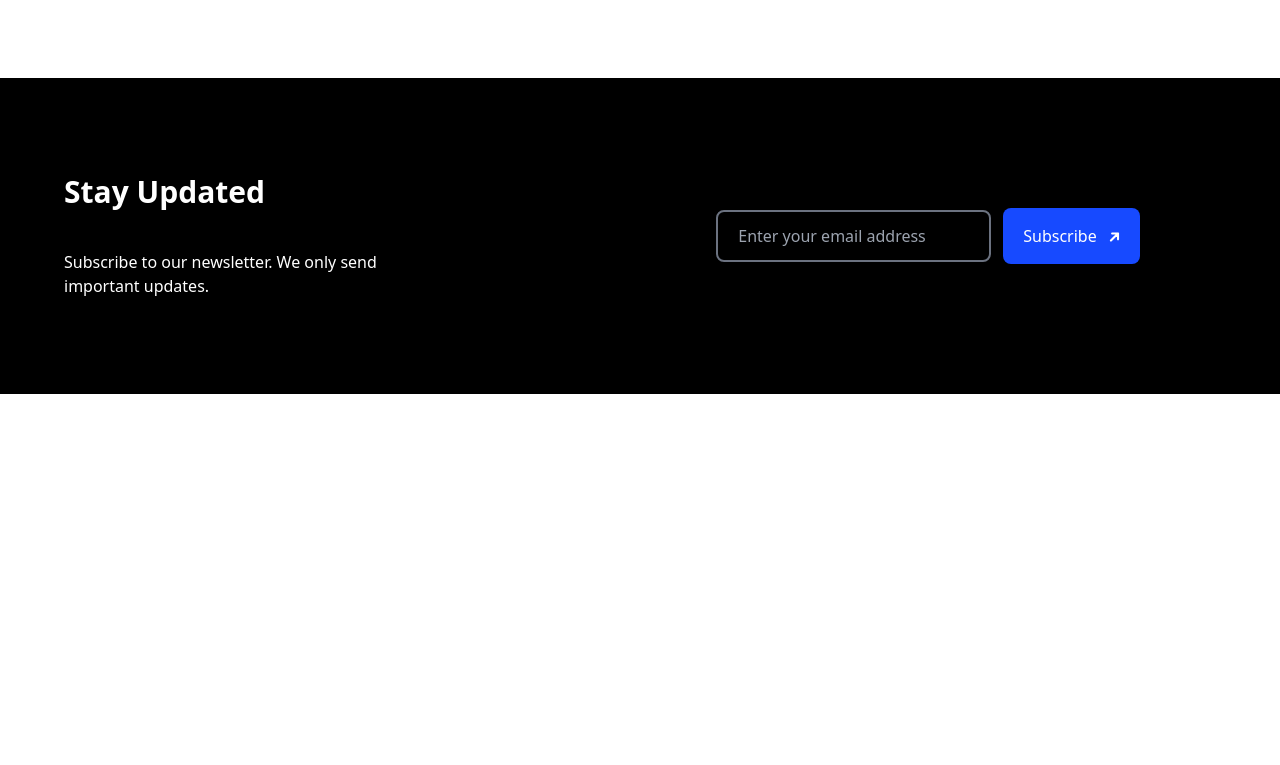
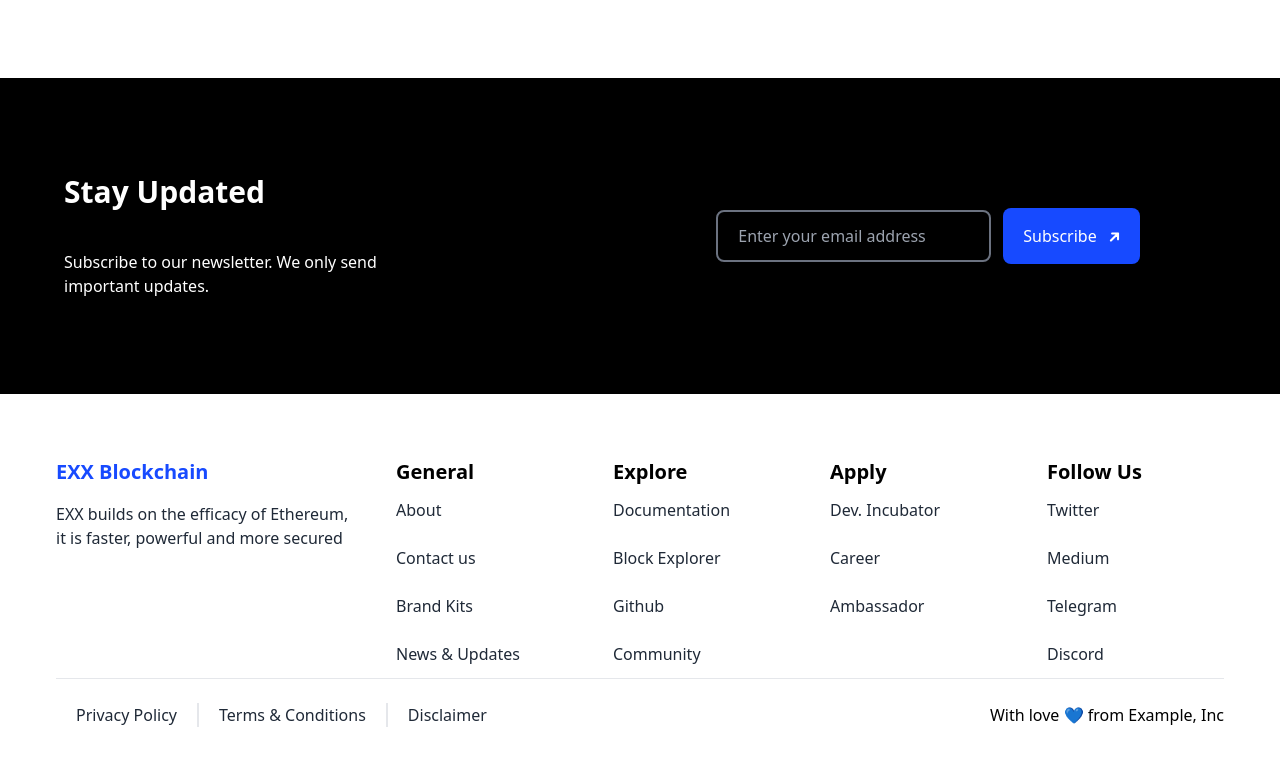
Before and after one commit to B-Fabrice/EXX-Network-coding-challenge, a Next.js app: page / in a window 1280 px wide. Shown: the part 3420-4185 px from the top of the page. Before the commit the page ends 3814 px from the top, so only its background shows below. Built offline with nearby package versions, Linux system fonts and the light colour scheme.

Commit message:
register footer to main

```diff
--- a/components/layout/layout.js
+++ b/components/layout/layout.js
@@ -1,11 +1,13 @@
 import PropTypes from 'prop-types'
 import Navbar from 'components/cards/navbar'
+import Footer from 'components/cards/footer'
 
 export default function Layout({ children }) {
   return (
     <>
       <Navbar />
       <main>{children}</main>
+      <Footer />
     </>
   )
 }
```
